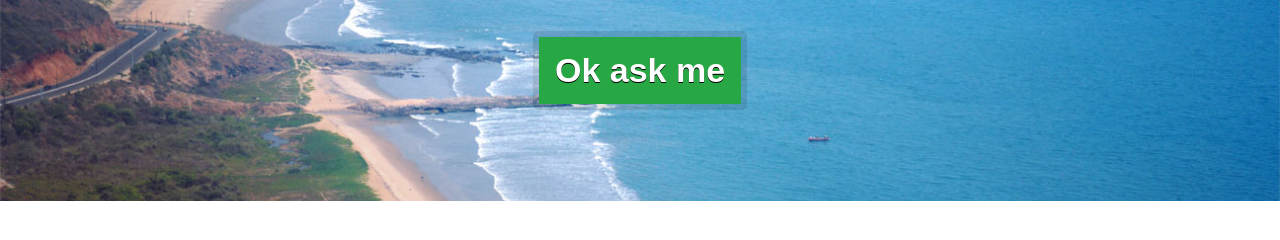
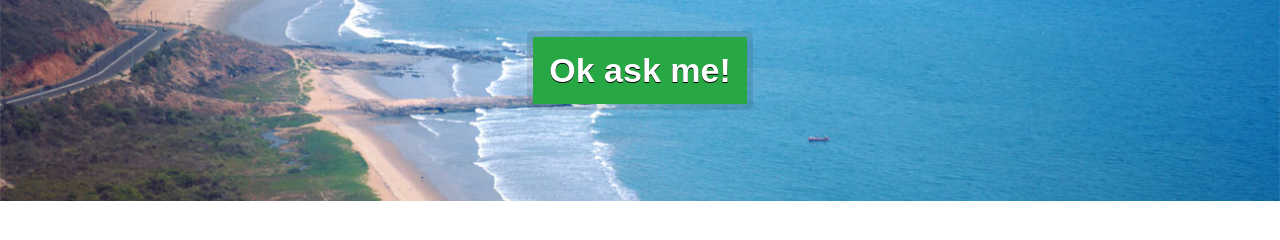
Before and after one commit to DashaYatselenko/ITEA, a plain HTML site: page BeautifulTravelandHotel/BTHotel.html in a window 1280 px wide. Shown: the part 392-632 px from the top of the page. Drawn offline with nearby package versions, Linux system fonts and the light colour scheme; a web font is replaced by a local one.

Commit message:
Update BTHotel.html

```diff
--- a/BeautifulTravelandHotel/BTHotel.html
+++ b/BeautifulTravelandHotel/BTHotel.html
@@ -38,7 +38,7 @@
 			<div class="container">
 				<div class="text-1">I Like To Ask The Same Question<br>Many Many Times</div>
 				<div class="action">
-					<button type="button" class="btn btn-success btn-lg">Ok ask me</button>
+					<button type="button" class="btn btn-success btn-lg">Ok ask me!</button>
 				</div>
 			</div>
 		</div>
```
